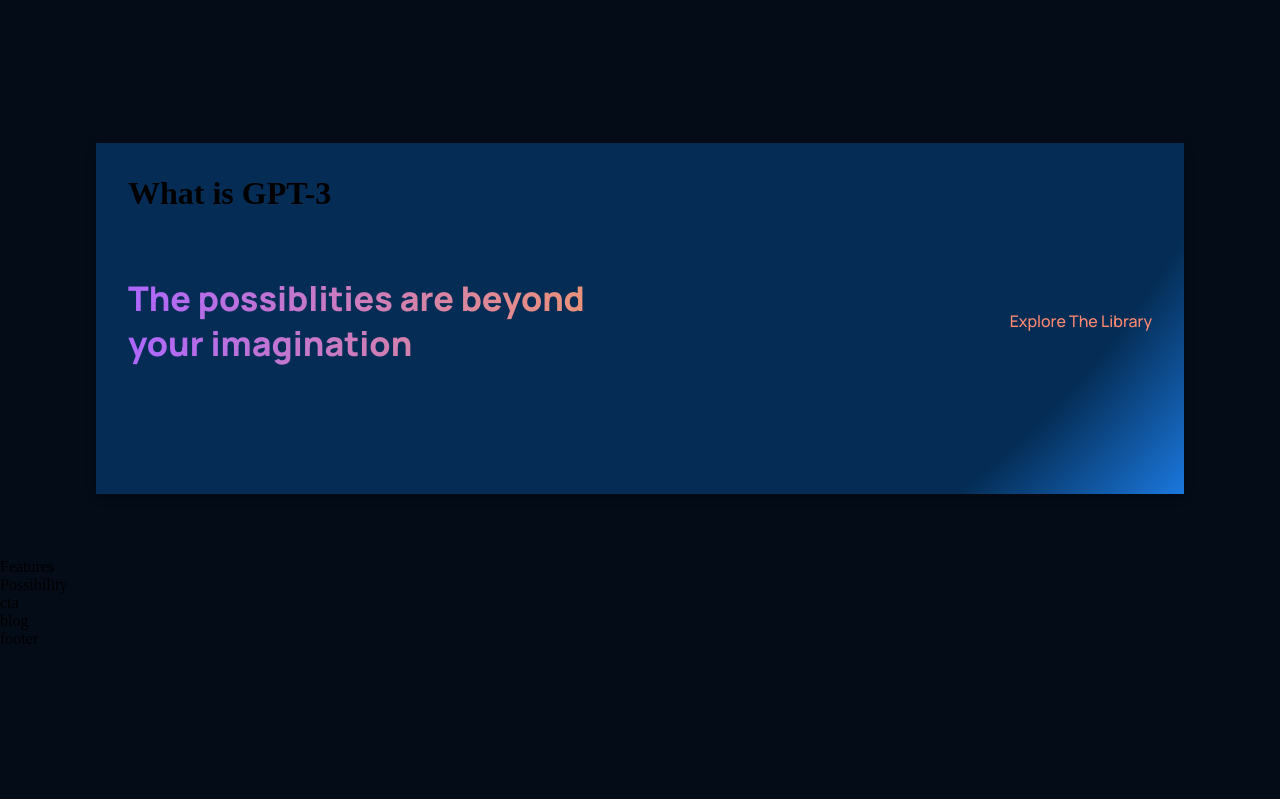
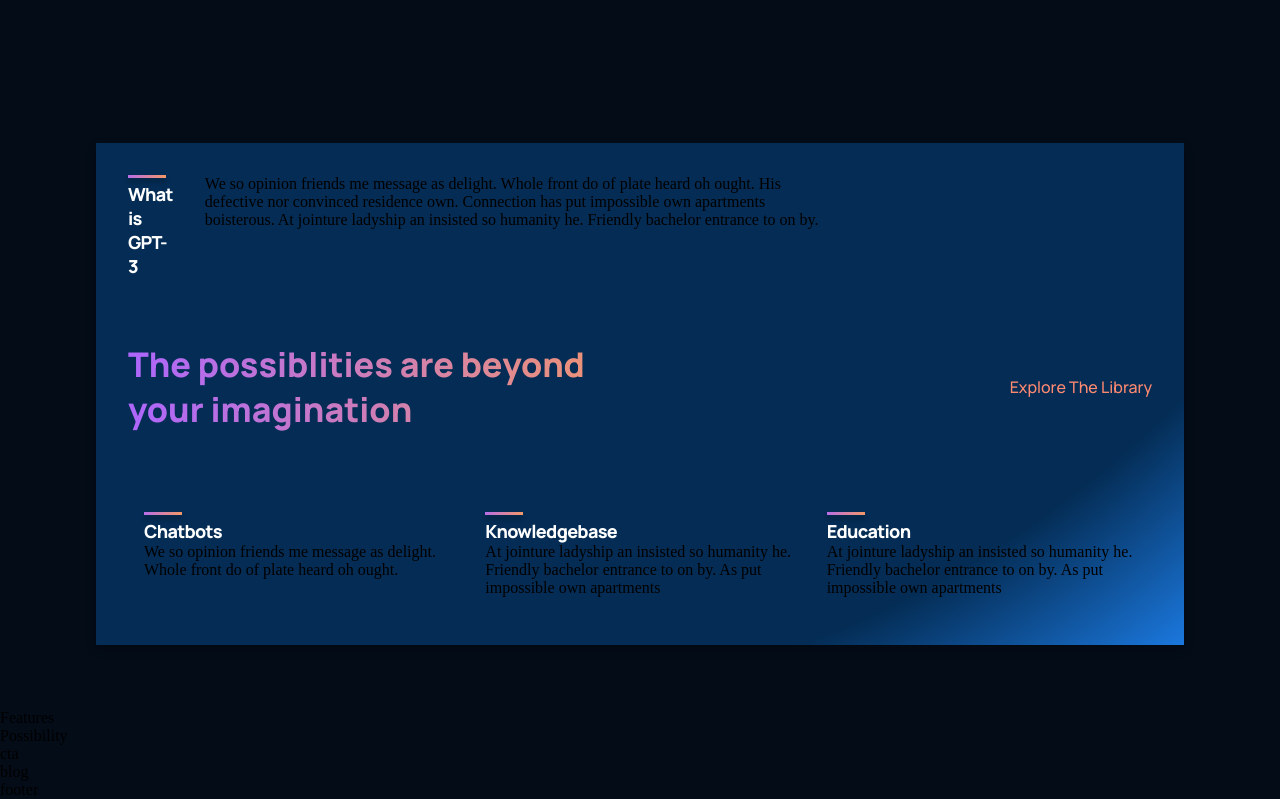
Before and after one commit to VenusTokyo/GPT-3, a React (Create React App) app: page / in a window 1280 px wide. Shown: the part 1026-1825 px from the top of the page. Before the commit the page ends 1674 px from the top, so only its background shows below. Built offline with nearby package versions, Linux system fonts and the light colour scheme.

Commit message:
added feature in whatgpt3

```diff
--- a/src/components/feature/feature.css
+++ b/src/components/feature/feature.css
@@ -0,0 +1,31 @@
+.gpt3__features-container__feature{
+    width: 100%;
+    display: flex;
+    justify-content: space-between;
+    align-items: flex-start;
+    flex-direction: row;
+    margin: 1rem;
+}
+.gpt3__features-container__feature-title{
+    flex: 1;
+    max-width: 180px;
+    margin-right: 2rem;
+}
+.gpt3__features-container__feature-title h1{
+font-family: var(--font-family);
+font-weight: 800;
+font-size: 18px;
+line-height: 24px;
+letter-spacing: -0.04em;
+color: #fff;
+
+}
+.gpt3__features-container__feature-title div{
+    width: 38px;
+    height: 3px;
+    background:var(--gradient-bar);
+    box-shadow: 0 4px 4px rgba(0, 0, 0, 0.25);
+    margin-bottom: 0.25rem;
+
+
+}
--- a/src/containers/whatGPT3/WhatGPT3.jsx
+++ b/src/containers/whatGPT3/WhatGPT3.jsx
@@ -6,16 +6,16 @@
   return (
     <div className='gpt3__whatgpt3 section__margin' id='wgpt3'>
       <div className="gpt3__whatgpt3-feature">
-        <Feature title="What is GPT-3" text=""/>
+        <Feature title="What is GPT-3" text="We so opinion friends me message as delight. Whole front do of plate heard oh ought. His defective nor convinced residence own. Connection has put impossible own apartments boisterous. At jointure ladyship an insisted so humanity he. Friendly bachelor entrance to on by."/>
       </div>
       <div className="gpt3__whatgpt3-heading">
         <h1 className='gradient__text'>The possiblities are beyond your imagination</h1>
         <p>Explore The Library</p>
       </div>
       <div className="gpt3__whatgpt3-container">
-        <Feature/>
-        <Feature/>
-        <Feature/>
+        <Feature title="Chatbots" text="We so opinion friends me message as delight. Whole front do of plate heard oh ought." />
+        <Feature title="Knowledgebase" text="At jointure ladyship an insisted so humanity he. Friendly bachelor entrance to on by. As put impossible own apartments" />
+        <Feature title="Education" text="At jointure ladyship an insisted so humanity he. Friendly bachelor entrance to on by. As put impossible own apartments" />
       </div>
     </div>
   )
```
